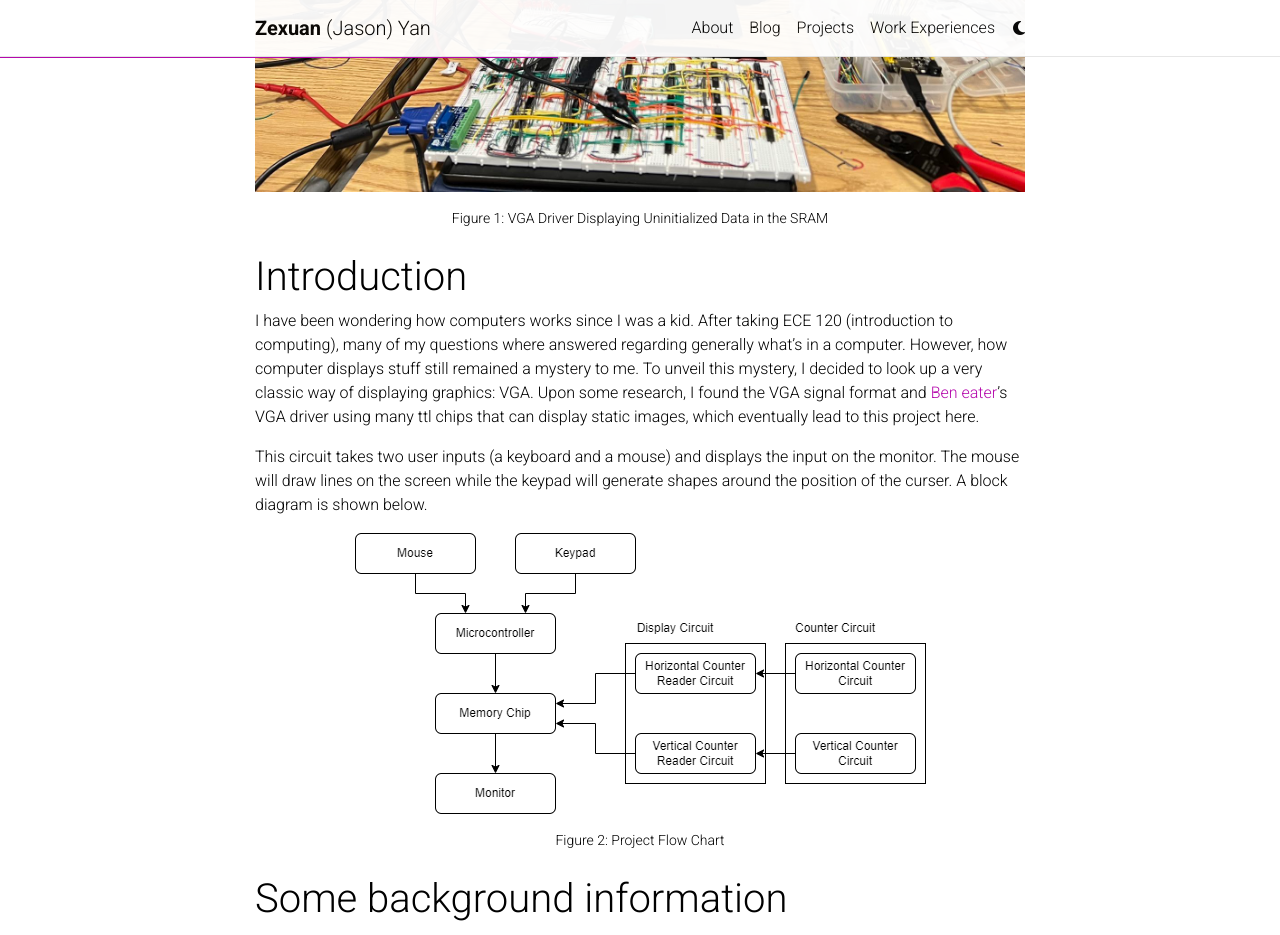
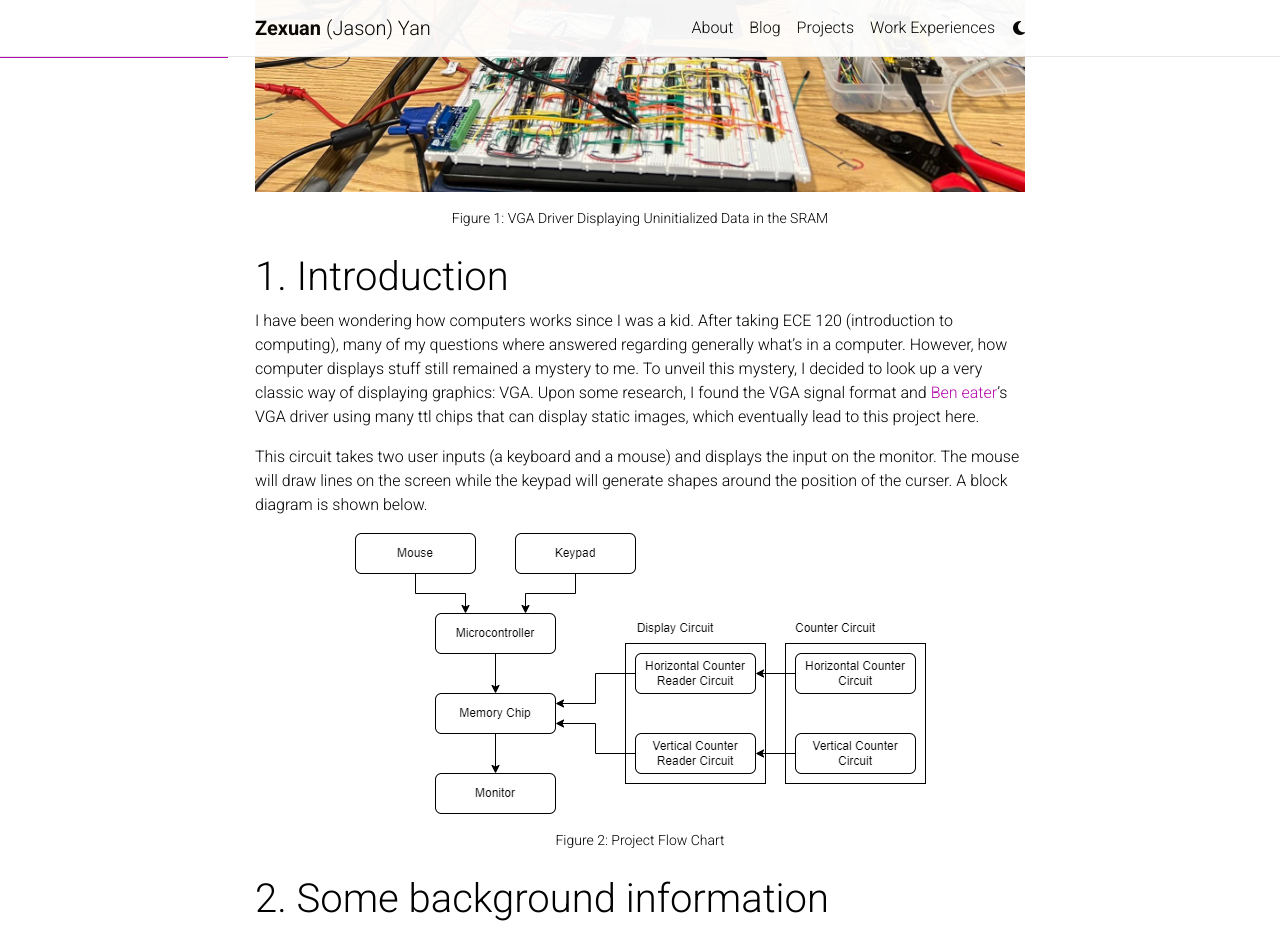
Before and after one commit to zexuanyan/zexuanyan.github.io, a Jekyll site: the page built from _projects/TTL_Chip-based_VGA_Driver.md, in a window 1280 px wide and 1400 px high, scrolled down 735 px. Shown: the top 935 px of the window. Built offline with Jekyll 4.4.1, drawn with Linux system fonts in a browser that asks for light colours; comment, search, counter and statistics services are not loaded; a style sheet for code colours, icons or effects is not loaded; some of the changed text lies outside the part shown.

Commit message:
Added more background info to VGA

```diff
--- a/_projects/TTL_Chip-based_VGA_Driver.md
+++ b/_projects/TTL_Chip-based_VGA_Driver.md
@@ -9,13 +9,13 @@
 
 For my ECE 110/120 Honors Lab project, my team made a VGA driver out of breadboards and TTL chips. If you are interested in the technical details, you can find the full lab report [here](../../assets/pdf/SP23_Honors_Lab_Final_Reports.pdf). In this post, I will give you a quick rundown of what this project is about! Please refer to the lab report for detailed explaination. Credit of this project also goes to my teammates Phillip Chen (pxchen2@illinois.edu), Tony Liu (zikunl2@illinois.edu), and Hanwen Zhang (hanwenz7@illinois.edu).
 
-<img class="center-fit" src="../../assets/img/TTL_VGA_Project/VGA_Driver_cover.jpg"/>
+<img class="center-fit" src="../../assets/img/TTL_VGA_Project/VGA_Driver_Cover.jpg"/>
 <div class="caption">
     Figure 1: VGA Driver Displaying Uninitialized Data in the SRAM
 </div>
 
 
-# Introduction
+# 1. Introduction
 I have been wondering how computers works since I was a kid. After taking ECE 120 (introduction to computing), many of my questions where answered regarding generally what's in a computer. However, how computer displays stuff still remained a mystery to me. To unveil this mystery, I decided to look up a very classic way of displaying graphics: VGA. Upon some research, I found the VGA signal format and [Ben eater](https://www.youtube.com/@BenEater)'s VGA driver using many ttl chips that can display static images, which eventually lead to this project here.
 
 This circuit takes two user inputs (a keyboard and a mouse) and displays the input on the monitor. The mouse will draw lines on the screen while the keypad will generate shapes around the position of the curser. A block diagram is shown below.
@@ -25,8 +25,8 @@
     Figure 2: Project Flow Chart
 </div>
 
-# Some background information
-## Keypad
+# 2. Some background information
+## 2.1 Keypad
 We considered using a whole keyboard and display characters on the screen at the beginning. Such a approach would require a very large font rom to store the drawing of each character, so we abandoned that idea and switched to a simpler approach.
 
 We used a 4x4 keypad, and each key on the keypad has a different function. For example, the "*" key will fill the whole screen with a solid color. We can also select what color to use through the A and C key. To keep our project simple, we used 2-bit encoding for each color (R, G, and B) channel, so there are, in total, 64 different possible color outputs.
@@ -38,7 +38,7 @@
     Figure 3: Keypad Schematics
 </div>
 
-## Mouse
+## 2.2 Mouse
 We used a standard USB mouse that support PS/2 for this project. While moving this mouse, it would move a cursor on the monitor and while holding left key, it would draw colored pixels through the path it moved through.
 
 <img class="center-fit" src="../../assets/img/TTL_VGA_Project/usb.png"/>
@@ -49,6 +49,39 @@
 There are four pins on the connector as shown in Figure 4. We decided to communicate with the mouse through [PS/2 Protocol](https://www.burtonsys.com/ps2_chapweske.htm) becuase it is much simpler than USB. In this case, the D- pin will carry its data signal while D+ pin carries its clock signal. Like the keypad, we used a microcontroller to decode the signals from the mouse.
 
 
+## 2.3 Microcontroller
+
+The microcontroller will be responsible for taking the input from both the mouse and the keypad, processing them, and loading drawing data into the memory chip (a 512Kx 8 bit SRAM). We applied a Arduino Mega 2560 Rev3 shown in Figure 5 as the microcontroller for our project mostly due to its large number of I/O pins.
+
+<img class="center-fit" src="../../assets/img/TTL_VGA_Project/Arduino.png"/>
+<div class="caption">
+    Figure 5: Microcontroller Utilized, source from Arduino Official Website
+</div>
+For example, when the clear button is pressed, the Arduino will take that input from the keypad, go through all memory location we used in the memory chip, and set all of them to zero.
+
+## 2.4 VGA Protocol
+The idea behind VGA protocol is inspired heavily from the big old CRT monitors. In them, there is an electron gun that shoots electron to every pixels, determining what color they are. The electron gun starts at the upper left corner of the screen, goes to the right pixel by pixel, and switches to the next line when it finishes a whole line. The original term "VGA" refers to the 640 x 480 @ 60Hz resolution on a monitor, and here, we are using this word to refer to all signals that uses a VGA port.
+
+Note that other than the visible areas we see on screen, there are also may "hidden" sections that should be considered when generating the VGA signal. A breakdown of those areas are shown in Figure 6. The sync pulses (Vertical Sync and Horizontal Sync) are especially important in this application.
+
+<img class="center-fit" src="../../assets/img/TTL_VGA_Project/vga_theory.png"/>
+<div class="caption">
+    Figure 6: VGA Signal Area
+</div>
+
+The size of each sections are determined by the signal resolution. For example, for an 800 x 600 @ 60Hz signal, the required horizontal and vertial timing information is shown in Figure 7.
+
+<img class="center-fit" src="../../assets/img/TTL_VGA_Project/vga_timing.png"/>
+<div class="caption">
+    Figure 7: VGA Signal Area
+</div>
+
+To simplify our project, we generated a 800 x 600 @ 60Hz signal but cut the width to 200, leading to the timing shown in Figure 8:
+
+<img class="center-fit" src="../../assets/img/TTL_VGA_Project/modified_vga_timing.png"/>
+<div class="caption">
+    Figure 7: VGA Signal Area
+</div>
 
 <style>
     .center-fit {
@@ -57,5 +90,13 @@
         max-height: 100%;
         margin-left: auto;
         margin-right: auto;
+    },
+
+    .center-fit-small {
+        display: block;
+        max-width: 100%;
+        max-height: 100%;
+        margin-left: auto;
+        margin-right: auto;
     }
 </style>
```
Also changed, not shown: assets/img/TTL_VGA_Project/Arduino.png (added), assets/img/TTL_VGA_Project/modified_vga_timing.png (added), assets/img/TTL_VGA_Project/vga_theory.png (added), assets/img/TTL_VGA_Project/vga_timing.png (added).
